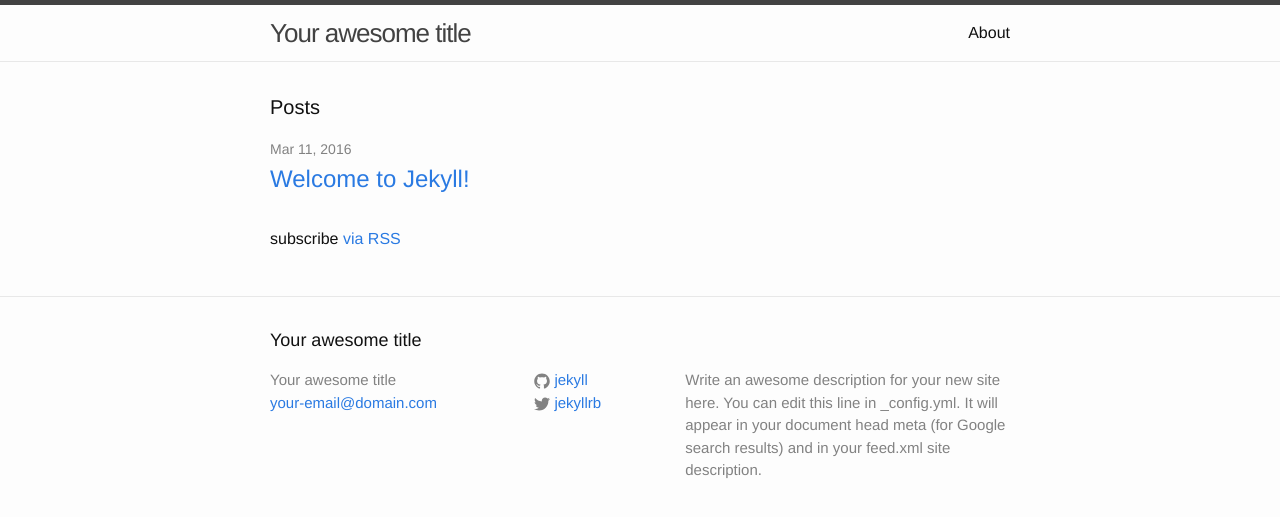
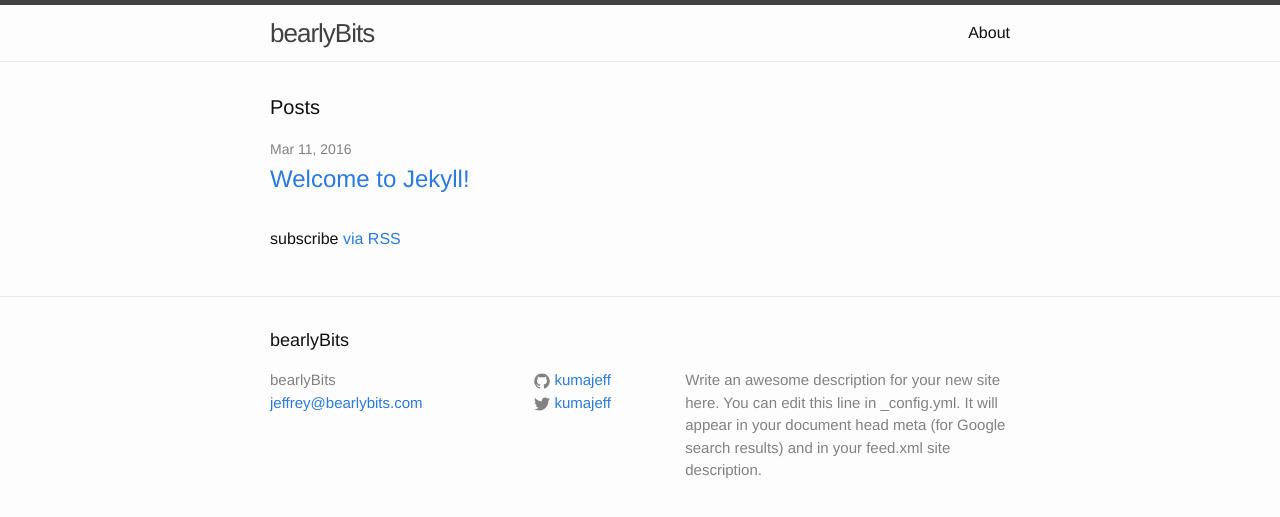
Before and after one commit to auzebmanzoor/kumajeff.github.io, a Jekyll site: the page built from index.html, in a window 1280 px wide. Shown: the top 517 px of the page. Built offline with Jekyll 4.4.1, drawn with Linux system fonts in a browser that asks for light colours.

Commit message:
Updating config.yml domain and basic info

```diff
--- a/_config.yml
+++ b/_config.yml
@@ -6,16 +6,23 @@
 # 'jekyll serve'. If you change this file, please restart the server process.
 
 # Site settings
-title: Your awesome title
-email: your-email@domain.com
+title: bearlyBits
+email: jeffrey@bearlybits.com
 description: > # this means to ignore newlines until "baseurl:"
   Write an awesome description for your new site here. You can edit this
   line in _config.yml. It will appear in your document head meta (for
   Google search results) and in your feed.xml site description.
 baseurl: "" # the subpath of your site, e.g. /blog
-url: "http://yourdomain.com" # the base hostname & protocol for your site
-twitter_username: jekyllrb
-github_username:  jekyll
+url: "http://bearlybits.com" # the base hostname & protocol for your site
+twitter_username: kumajeff
+github_username:  kumajeff
 
 # Build settings
 markdown: kramdown
+
+# Exclude these files from your production _site
+exclude:
+    - Gemfile
+    - Gemfile.lock
+    - LICENSE
+    - README.md
```
